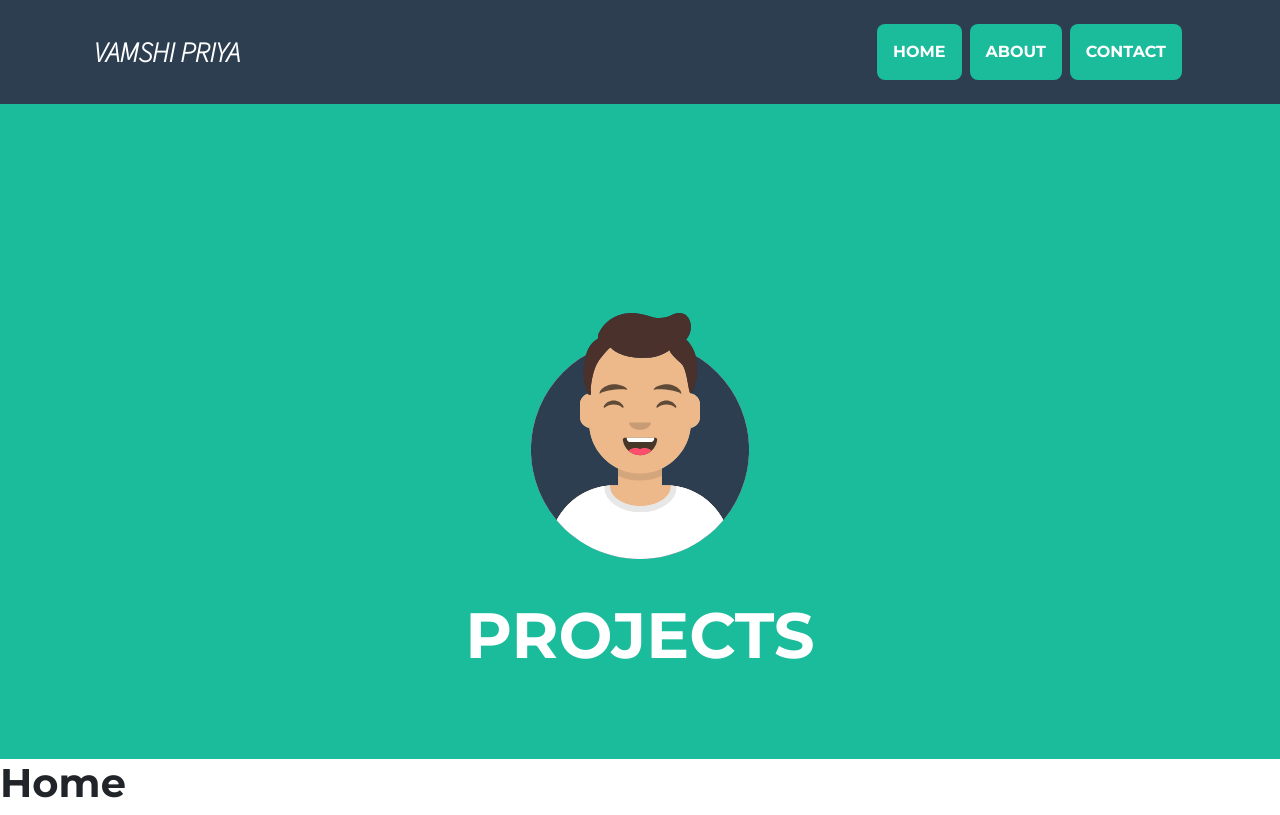
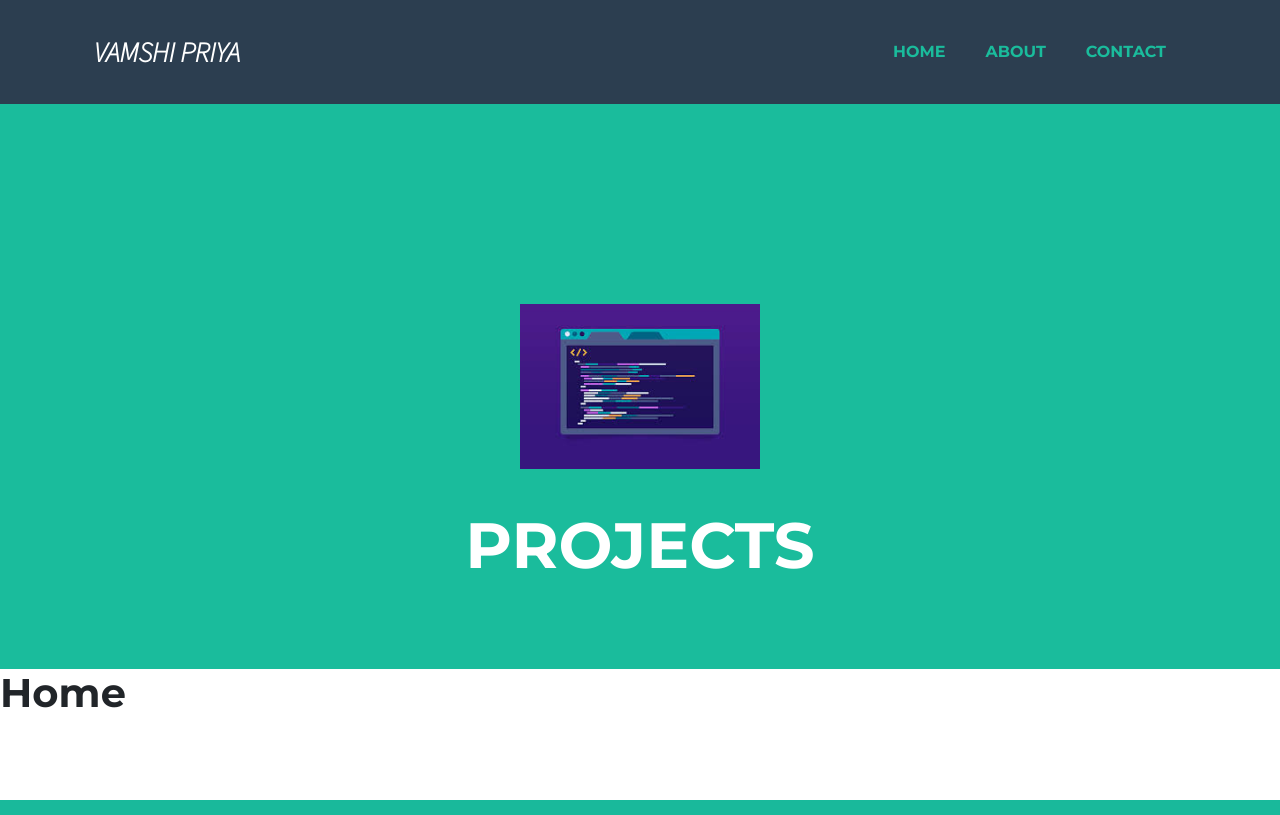
Before and after one commit to vamshipriya/Personal-Website, a Django app: page / in a window 1280 px wide. Run offline with Django 3.2, Linux system fonts and the light colour scheme; some libraries are stand-ins or nearby versions.

Commit message:
Added css styling attributes and home page icon

```diff
--- a/VPriya_website/templates/index.html
+++ b/VPriya_website/templates/index.html
@@ -9,7 +9,7 @@
         <header class="masthead bg-primary text-white text-center">
             <div class="container d-flex align-items-center flex-column">
                 <!-- Masthead Avatar Image-->
-                <img class="masthead-avatar mb-5" src="assets/img/avataaars.svg" alt="" />
+                <img class="masthead-avatar mb-5" src="{% static 'img/coding1.jpeg' %}" alt="" />
                 <!-- Masthead Heading-->
                 <h1 class="masthead-heading text-uppercase mb-0">PROJECTS</h1>
 
--- a/static/css/main.css
+++ b/static/css/main.css
@@ -18,5 +18,33 @@
 
 .navbar-brand {
     font-family: "source sans";
+}
 
+@media (min-width: 992px)
+#mainNav .navbar-nav > li.nav-item > a.nav-link.active {
+    color: #fff;
+    background: #1abc9c;
 }
+#mainNav .navbar-nav li.nav-item a.nav-link.active {
+    color: #1abc9c;
+    border-color: #1abc9c;
+    background: none
+}
+
+#mainNav .navbar-nav li.nav-item a.nav-link {
+    borrder-bottom: 2px solid transparent;
+    transition: border-bottom .2s color .2s
+    color: #fff;
+}
+
+#mainNav .navbar-nav li.nav-item a.nav-link:hover {
+  color: #1abc9c;
+  border-color: #1abc9c;
+}
+
+/* .masthead {
+    background-image: url("../img/coding2.jpg");
+    background-repeat: no-repeat;
+    background-size: cover;
+
+}*/
```
Also changed, not shown: static/img/coding1.jpeg (added), static/img/coding2.jpg (added).
